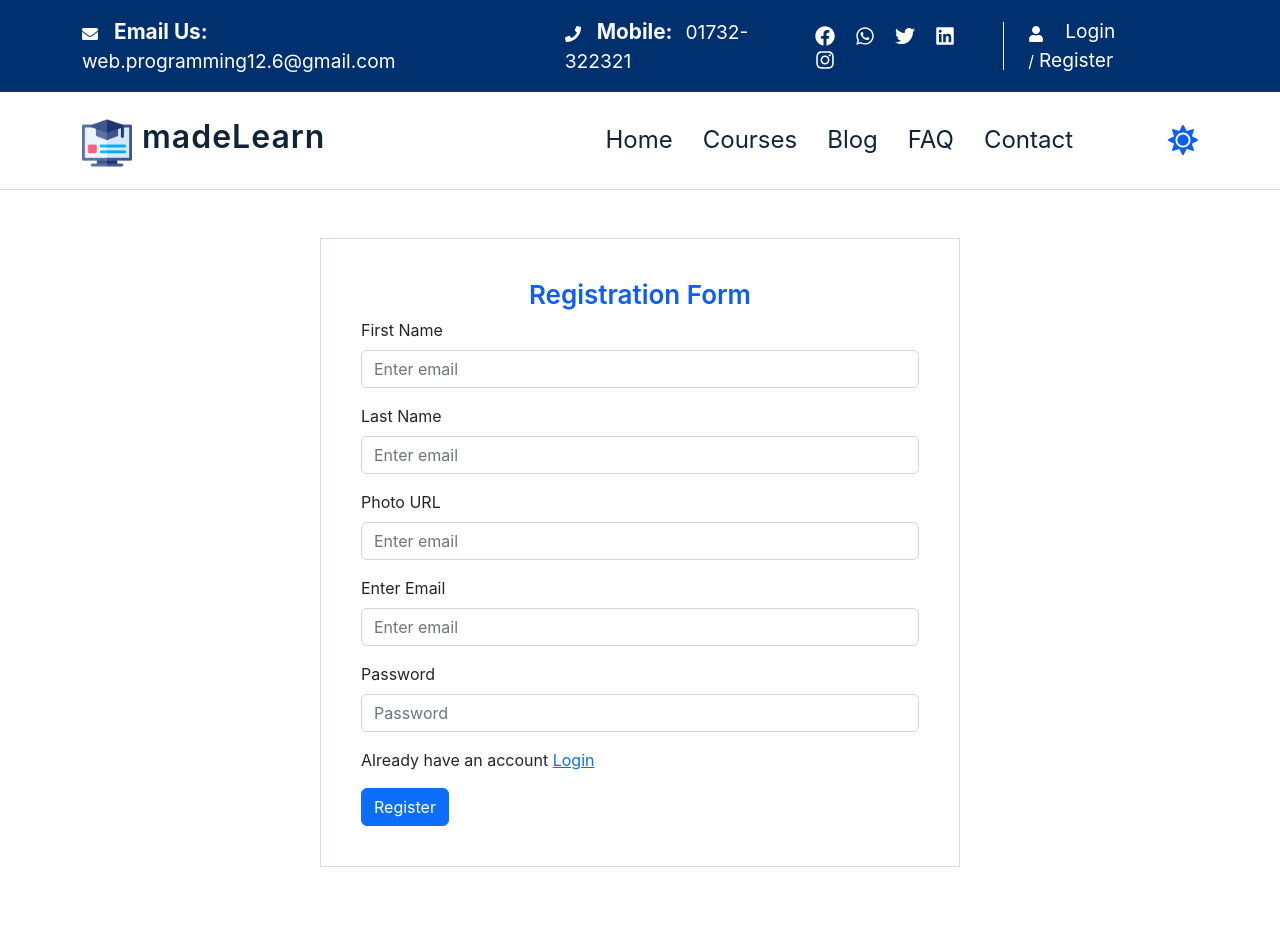
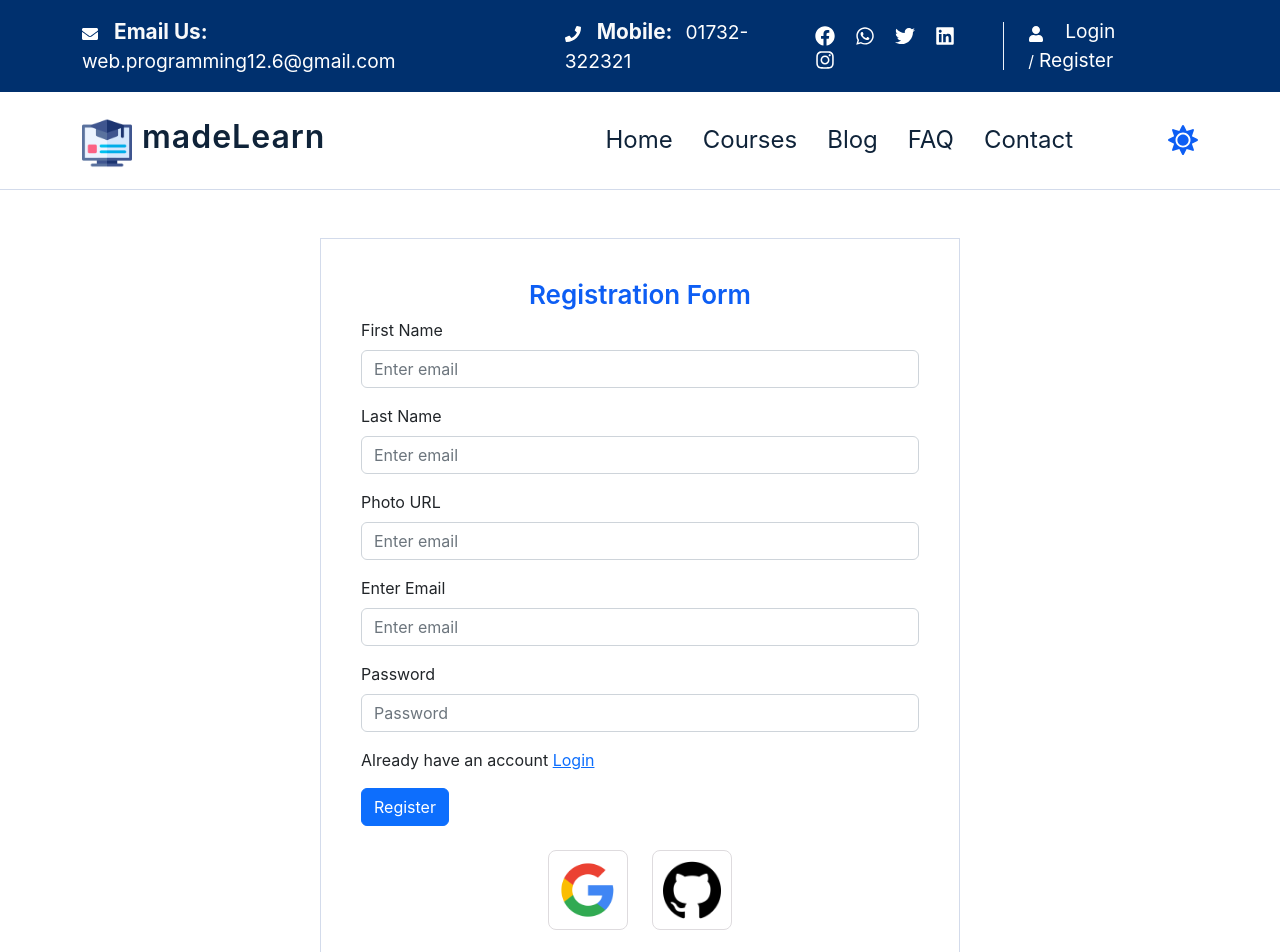
Before and after one commit to noyon-podder/learning-platfrom-client-10, a React (Create React App) app: page /user/register in a window 1280 px wide. Shown: the top 952 px of the page. Before the commit the page ends 867 px from the top, so only its background shows below. Built offline with nearby package versions, Linux system fonts and the light colour scheme; no server answers.

Commit message:
spinner is add this commit

```diff
--- a/src/constext/UserContext.js
+++ b/src/constext/UserContext.js
@@ -6,9 +6,11 @@ export const AuthContext = createContext();
 const auth = getAuth(app);
 const UserContext = ({children}) => {
     const [user, setUser] = useState(false);
+    const [loading, setLoading] = useState(true);
 
     //new user create
     const newUserCreate = (email, password) => {
+        setLoading(false);
         return createUserWithEmailAndPassword(auth, email, password);
     }
 
@@ -19,11 +21,13 @@ const UserContext = ({children}) => {
 
     //log out
     const logout = () => {
+        setLoading(false)
         return signOut(auth);
     }
 
      // user login
      const login = (email, password) => {
+        setLoading(false)
         return signInWithEmailAndPassword(auth, email, password)
      }
 
@@ -31,10 +35,11 @@ const UserContext = ({children}) => {
     useEffect(() => {
         const unsubscribe =onAuthStateChanged(auth, currentUser => {
             setUser(currentUser);
+            setLoading(false);
         })
         return () => unsubscribe()
     }, [])
-    const authInfo = {user, newUserCreate, userProfileUpdate, logout, login}
+    const authInfo = {user, newUserCreate, userProfileUpdate, logout, login, loading}
     return (
         <div>
         <AuthContext.Provider value={authInfo}>
--- a/src/pages/shared/LoginForm/LoginForm.js
+++ b/src/pages/shared/LoginForm/LoginForm.js
@@ -1,12 +1,15 @@
 import React, { useContext, useState } from 'react';
 import Button from 'react-bootstrap/Button';
 import Form from 'react-bootstrap/Form';
-import { Link } from 'react-router-dom';
+import { Link, useLocation, useNavigate } from 'react-router-dom';
 import { AuthContext } from '../../../constext/UserContext';
 import './LoginForm.css';
 const LoginForm = () => {
   const {login} = useContext(AuthContext);
   const [error, setError] = useState('');
+  const navigate = useNavigate();
+  const location = useLocation();
+  const from = location?.state?.from?.pathname || '/'
 
         const handleSubmitForm = event => {
             event.preventDefault();
@@ -18,6 +21,7 @@ const LoginForm = () => {
               login(email, password)
               .then(result => {
                 form.reset();
+                navigate(from, { replace: true });
               })
               .catch(error => {
                 setError(error.message)
--- /dev/null
+++ b/src/pages/shared/RegisterForm/RegisterForm.css
@@ -0,0 +1,8 @@
+.login-icon {
+  width: 80px;
+  height: 80px;
+  border: 1px solid #dedbde;
+  border-radius: 8px;
+  padding: 10px;
+  cursor: pointer;
+}
--- a/src/pages/shared/RegisterForm/RegisterForm.js
+++ b/src/pages/shared/RegisterForm/RegisterForm.js
@@ -1,11 +1,15 @@
 import React, { useContext, useState } from 'react';
 import Button from 'react-bootstrap/Button';
 import Form from 'react-bootstrap/Form';
-import { Link } from 'react-router-dom';
+import { Link, useNavigate } from 'react-router-dom';
+import github from '../../../assets/icon/github.png';
+import google from '../../../assets/icon/google.png';
 import { AuthContext } from '../../../constext/UserContext';
+import './RegisterForm.css';
 
 const RegisterForm = () => {
    const [error, setError] = useState('')
+  const navigate = useNavigate();
    const {newUserCreate, userProfileUpdate} = useContext(AuthContext);
 
     const handleSubmitForm = event => {
@@ -23,7 +27,7 @@ const RegisterForm = () => {
         }
        newUserCreate(email, password)
        .then(result => {
-        console.log(result.user);
+        navigate('/')
         form.reset();
         handleUserProfileUpdate(profile);
        })
@@ -39,6 +43,11 @@ const RegisterForm = () => {
         .then()
         .catch(error => setError(error.message))
     }
+
+    const handleLoginWithIcon = () => {
+      console.log("i am clicked")
+    }
+
 
     return (
        <div className="w-50 mx-auto mt-5 login-form">
@@ -80,6 +89,15 @@ const RegisterForm = () => {
           </Button>
 
         </Form>
+
+        <div className="direct-login d-flex align-items-center justify-content-center mt-4">
+          <div className="login-icon me-4" onClick={handleLoginWithIcon}>
+            <img src={google} alt="" className="img-fluid"/>
+          </div>
+          <div className="login-icon" onClick={handleLoginWithIcon}>
+            <img src={github} alt="" className="img-fluid"/>
+          </div>
+        </div>
        </div>
       );
 };
--- /dev/null
+++ b/src/router/PrivateRoute/PrivateRoute.js
@@ -0,0 +1,21 @@
+import { useContext } from "react";
+import { Spinner } from "react-bootstrap";
+import { Navigate, useLocation } from "react-router-dom";
+import { AuthContext } from "../../constext/UserContext";
+
+const PrivateRoute = ({children}) => {
+  const location = useLocation();
+
+
+const {user, loading} = useContext(AuthContext);
+
+if(loading) {
+  return <div className="d-flex justify-content-center align-items-center mt-5"> <Spinner animation="border" variant="primary" /></div>
+}
+
+if(user && user.uid) {
+    return children;
+}
+  return <Navigate to="/user/login" state={{from: location}}></Navigate>
+}
+export default PrivateRoute;
--- a/src/router/Route.js
+++ b/src/router/Route.js
@@ -7,6 +7,7 @@ import Home from "../pages/Home/Home";
 import Login from "../pages/Login/Login";
 import LoginForm from "../pages/shared/LoginForm/LoginForm";
 import RegisterForm from "../pages/shared/RegisterForm/RegisterForm";
+import PrivateRoute from "./PrivateRoute/PrivateRoute";
 
 export const router = createBrowserRouter([
     {
@@ -35,7 +36,7 @@ export const router = createBrowserRouter([
     },
     {
       path: '/course/checkout/:id',
-      element: <Checkout/>,
+      element: <PrivateRoute><Checkout/></PrivateRoute>,
       loader: ({params}) => fetch(`http://localhost:5000/courses/${params.id}`)
 
      },
```
Also changed, not shown: src/assets/icon/github.png (added), src/assets/icon/google.png (added).
